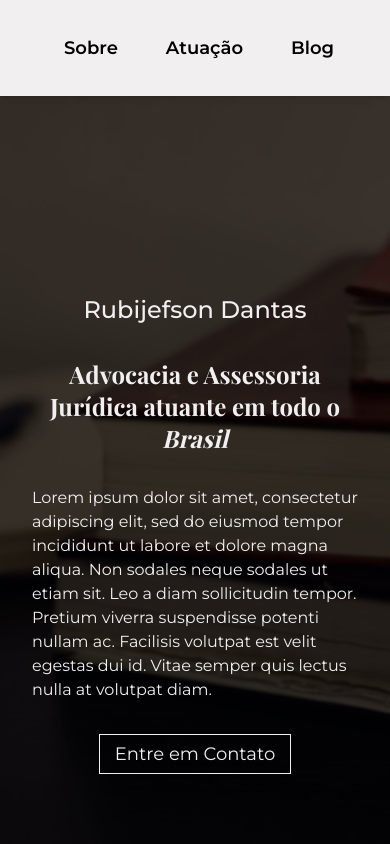
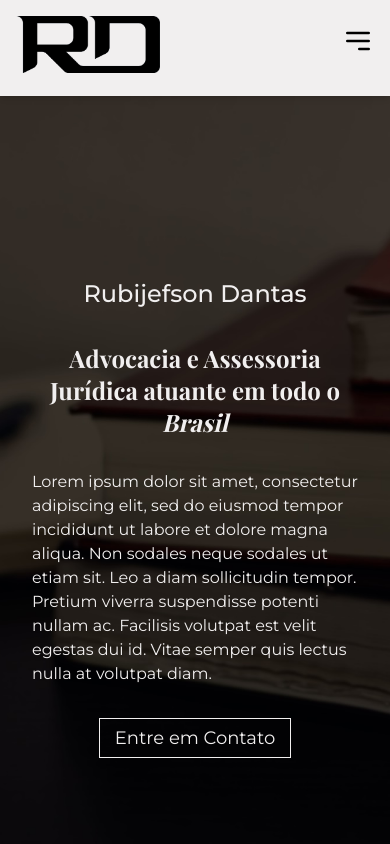
Before and after one commit to guilhermeevencio/lawyer-landing-page, a Next.js app: page / in a window 390 px wide. Shown: the top 844 px of the page. Built offline with nearby package versions, Linux system fonts and the light colour scheme.

Commit message:
refactor: makes navbar responsive.

```diff
--- a/src/app/components/Nav.tsx
+++ b/src/app/components/Nav.tsx
@@ -1,11 +1,61 @@
+"use client"
+
 import Link from 'next/link'
-import React from 'react'
+import React, { useState } from 'react'
 import Image from 'next/image'
 import logo from '../../../public/assets/images/rd_logo_pt2.png'
 
 export default function Nav() {
+  const [isOpen, setIsOpen] = useState(false);
+
+  const toggleNavbar = () => {
+    setIsOpen(!isOpen);
+  };
   return (
-    <nav className='nav_container'>
+    <nav className={`bg-offwhite fixed z-50 top-0 shadow-md w-full ${isOpen ? 'h-4/6 ' : 'h-24'} py-4 px-4 md:px-16`}>
+      <div className='flex flex-col lg:flex-row h-full justify-between'>
+        <div className='flex items-center justify-between'>
+          <Link href='/'>
+            <Image
+              src={logo}
+              alt='logo'
+              width={144}
+              height={144}
+            />
+          </Link>
+          <div className="lg:hidden">
+            <button
+              onClick={toggleNavbar}
+              className=" focus:outline-none"
+            >
+              <svg
+                className={`w-8 h-8 transform transition-transform duration-300 ${isOpen ? 'rotate-90' : ''}`}
+                fill="none"
+                strokeLinecap="round"
+                strokeLinejoin="round"
+                strokeWidth="2"
+                viewBox="0 0 24 24"
+                stroke="currentColor"
+              >
+                {isOpen ? (
+                  <path d="M6 18L18 6M6 6l12 12"></path>
+                ) : (
+                  <path d="M4 6h16M4 12h16m-7 6h7"></path>
+                )}
+              </svg>
+            </button>
+          </div>
+        </div>
+        <div className={`flex flex-col h-full justify-center gap-4 items-center lg:w-2/5 lg:flex lg:flex-row lg:justify-between lg:items-center ${isOpen ? 'block' : 'hidden'}`}>
+          <Link href='/sobre'>Sobre</Link>
+          <Link href='/atuacao'>Atuação</Link>
+          <Link href='/blog'>Blog</Link>
+          <Link href='https://wa.me/5586988568195' className='btn_black_text'>
+            Entre em Contato
+          </Link>
+        </div>
+      </div>
+      {/* <div className={`lg:flex flex-grow items-center ${isOpen ? 'block' : 'hidden'}`}>
         <Link href='/'>
           <Image
             src={logo}
@@ -23,7 +73,8 @@ export default function Nav() {
           <Link href='https://wa.me/5586988568195' className='btn_black_text'>
             Entre em Contato
           </Link>
-      </div>
+        </div> */}
+      {/* </div> */}
     </nav>
   )
 }
--- a/src/app/styles/globals.css
+++ b/src/app/styles/globals.css
@@ -24,16 +24,16 @@
 
 /* Nav */
 
-.nav_container { @apply  flex flex-row justify-between h-24 w-full items-center px-16 bg-offwhite fixed top-0 shadow-md}
+/* .nav_container { @apply flex flex-col lg:flex-row justify-between lg:h-24 w-full items-center px-8 lg:px-16 bg-offwhite fixed top-0 shadow-md} */
 
 /* Footer */
 
 /* .footer_container { @apply bg-offwhite h-[360px] flex justify-between items-center px-16 } */
 
 /* Home Page */
-.home_container { @apply w-full text-offwhite mt-24}
+.home_container { @apply w-full text-offwhite mt-24 }
 
-.home_header_container { @apply bg-[url('/home-header-background.jpg')] bg-no-repeat bg-cover bg-center bg-scroll w-full h-screen flex flex-col gap-8 pt-8 px-8 md:px-16 justify-center }
+.home_header_container { @apply bg-[url('/home-header-background.jpg')] bg-no-repeat bg-cover bg-center bg-scroll w-full h-screen flex flex-col gap-8 px-8 md:px-16 justify-center }
 
 .home_header_text { @apply text-base text-center md:text-left }
 
```
Lines whose indentation alone changed are shown as unchanged.
